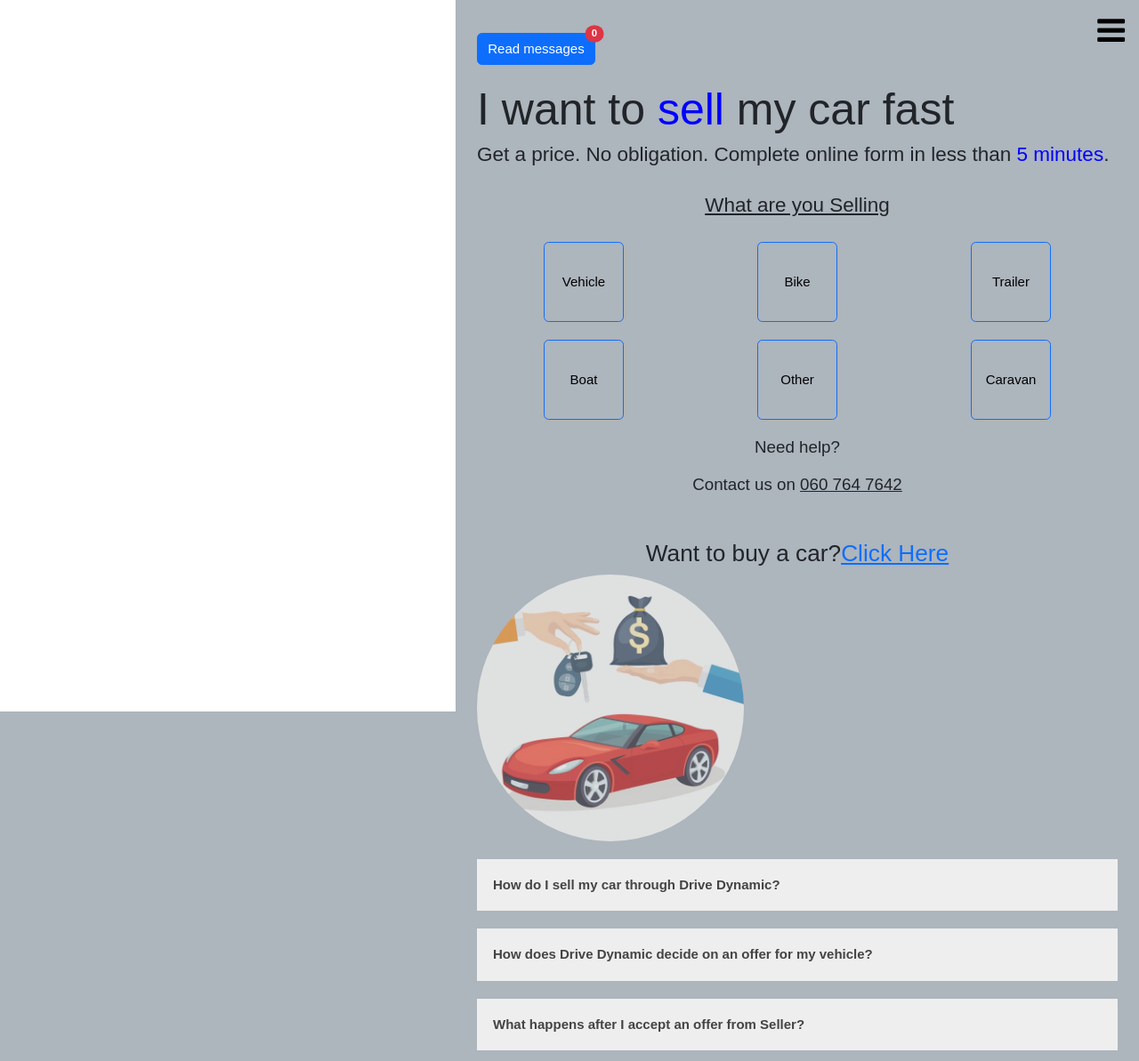
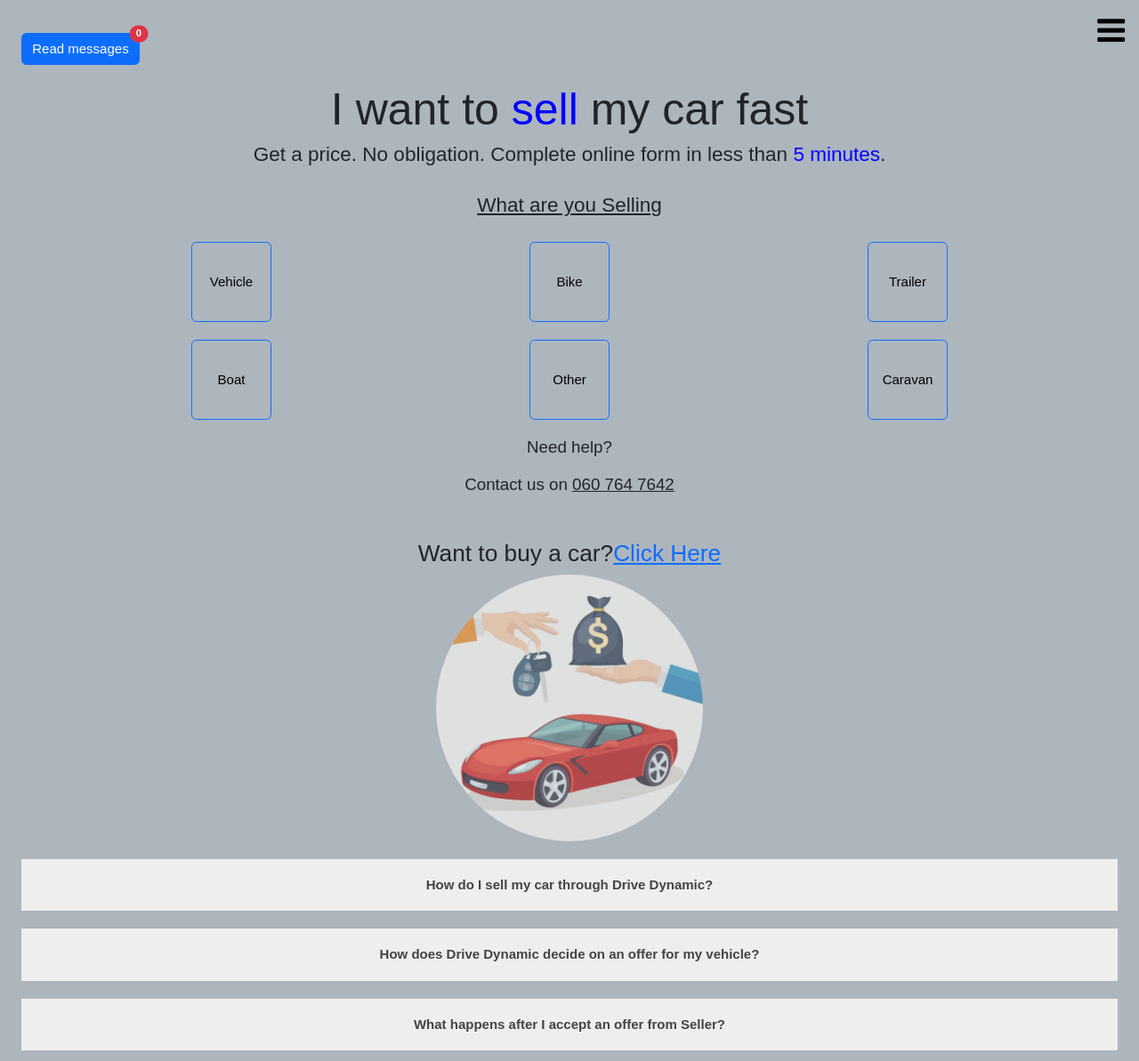
Before and after one commit to mthimkulu23/Driven-Dynamics, a Flask app: page /landing in a window 1280 px wide. Shown: the whole page at 89% size. Run offline with Flask 3, Linux system fonts and the light colour scheme; data that the repository does not hold is empty.

Commit message:
fixed response desktop view

```diff
--- a/app/static/car_sell.css
+++ b/app/static/car_sell.css
@@ -16,10 +16,12 @@ h1{
     margin-top: 20px;
     font-family: Arial, sans-serif;
     font-size: 50px;
+    text-align: center;
 }
 
 h4{
     font-family: Arial, sans-serif;
+    text-align: center;
 }
 
 .paragraph6{
@@ -99,6 +101,9 @@ p{
     outline: none;
     font-size: 15px;
     transition: 0.4s;
+    margin-left: auto;
+    margin-right: auto;
+    text-align: center;
   }
 
   .active, .accordion:hover {
@@ -118,6 +123,13 @@ p{
     height: 300px;
     border-radius: 100%;
     opacity: .7;
+    display: flex;
+    justify-content: center; /* Center horizontally */
+    align-items: center;    /* Center vertically */
+    margin-left: auto;
+    margin-right: auto;
+
+
 
   }
 
--- a/app/static/enquire.css
+++ b/app/static/enquire.css
@@ -76,6 +76,12 @@ form {
   }
 
 
+  .paragraph{
+    text-align: center;
+    margin-top: 60px;
+  }
+
+
 
 
 
--- a/app/templates/car_sell.html
+++ b/app/templates/car_sell.html
@@ -17,7 +17,7 @@
     </head>
 
     <body>
-        <nav class="w3-sidebar w3-hide-medium w3-hide-small" style="width:40%" >
+        <nav class="w3-sidebar w3-hide-medium w3-hide-small" style="width:0%" >
 
         </nav>
 
@@ -35,7 +35,7 @@
 </nav>
 
 <!-- Page Content -->
-<div class="w3-main w3-padding-large" style="margin-left:40%">
+<div class="w3-main w3-padding-large" style="margin-left:0%">
 
   <!-- Menu icon to open sidebar -->
   <span class="w3-button w3-top w3-xxlarge w3-text-black w3-hover-text-black" style="width:auto;right:0;" onclick="openNav()"><i class="fa fa-bars"></i></span>
```
Also changed, not shown: app/templates/update.html (+4 -4 lines).
